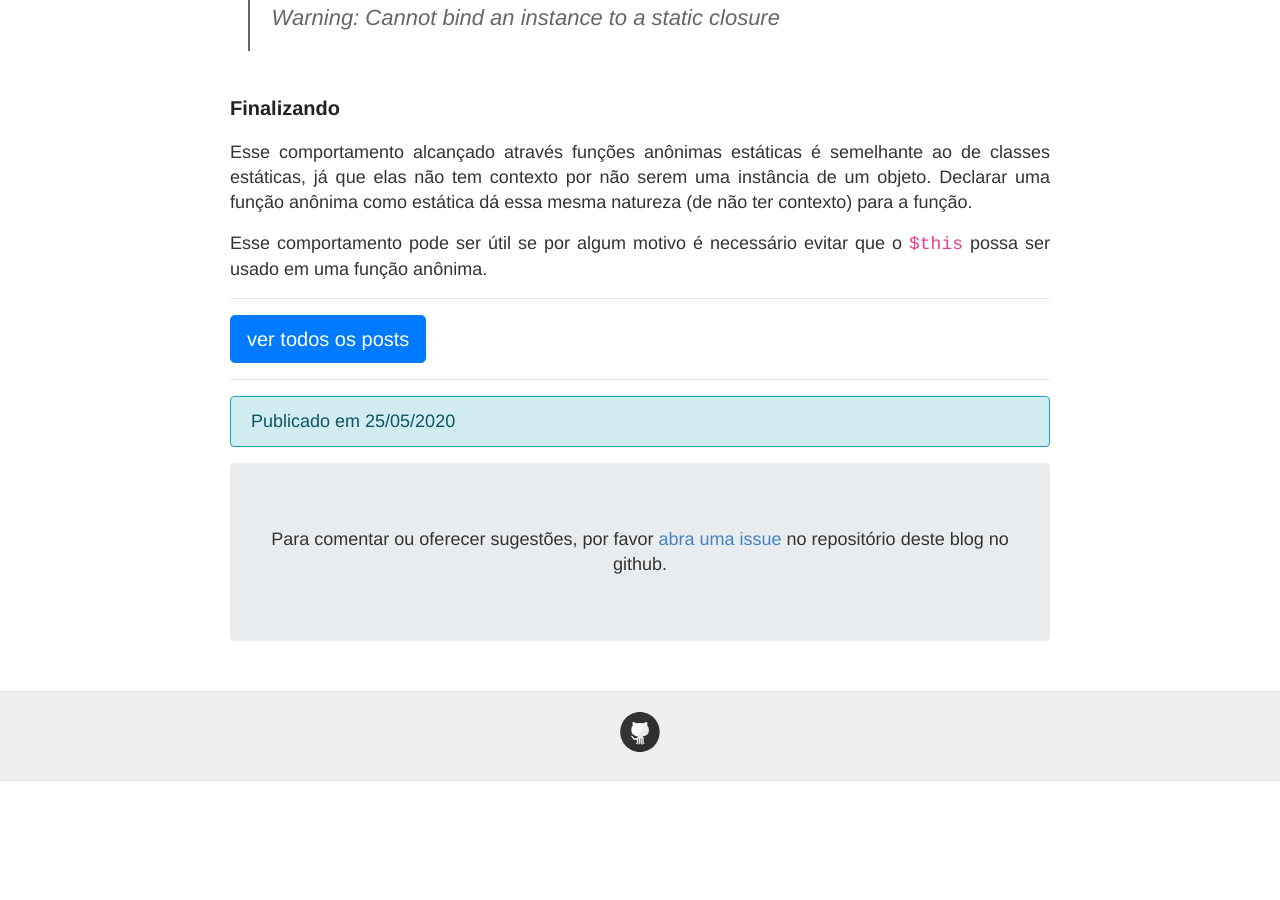
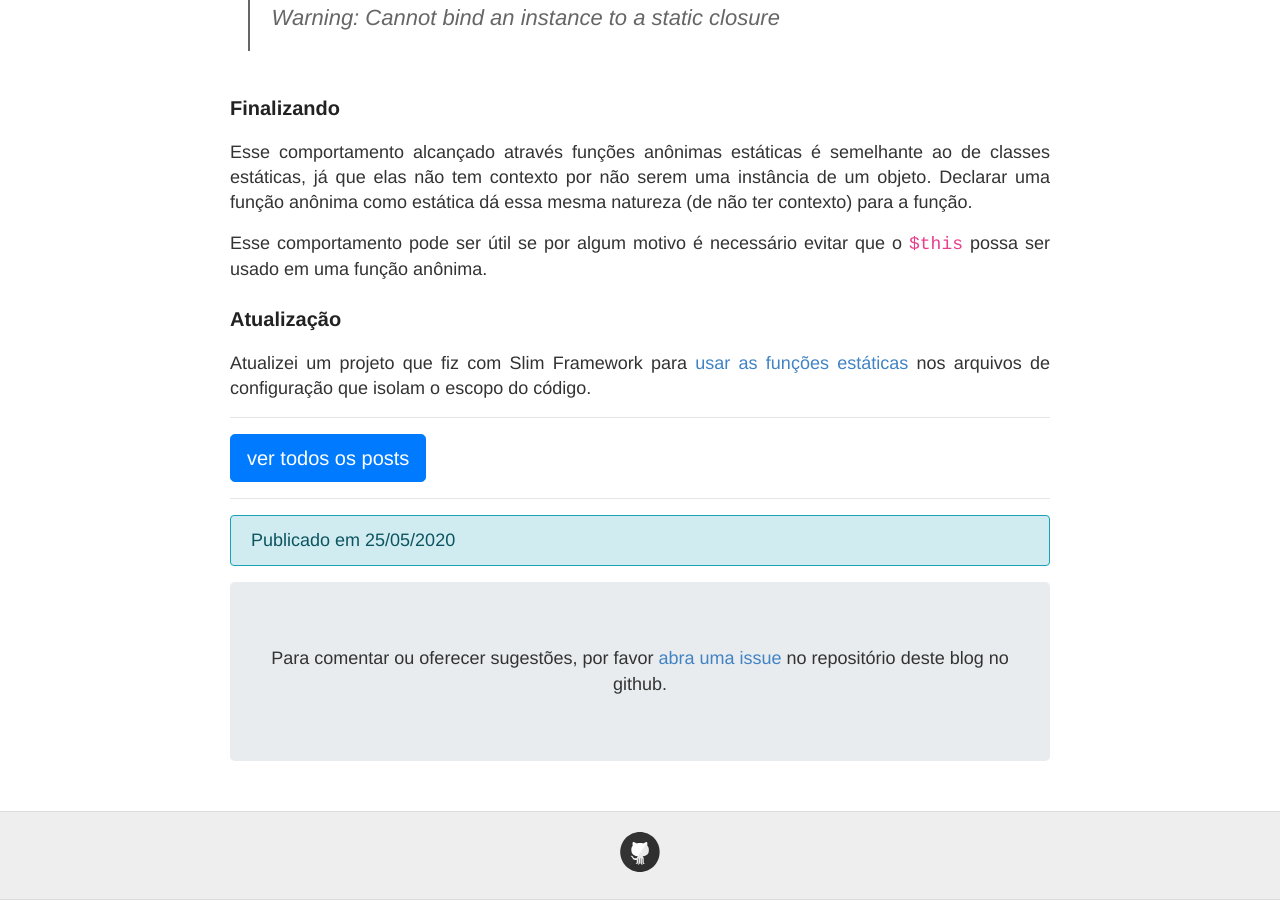
Before and after one commit to raphael-da-silva/raphael-da-silva.github.io, a Jekyll site: the page built from _posts/2020-05-25-static-functions.md, in a window 1280 px wide and 900 px high, scrolled down 2264 px. Built offline with Jekyll 4.4.1, drawn with Linux system fonts in a browser that asks for light colours; nearby versions of some CDN libraries; before the commit the page ends 3045 px from its top, so only the background shows below that.

Commit message:
Atualização no post

```diff
--- a/_posts/2020-05-25-static-functions.md
+++ b/_posts/2020-05-25-static-functions.md
@@ -79,3 +79,7 @@ Ao executar o código acima, o erro a seguir aparece por conta da função anôn
 Esse comportamento alcançado através funções anônimas estáticas é semelhante ao de classes estáticas, já que elas não tem contexto por não serem uma instância de um objeto. Declarar uma função anônima como estática dá essa mesma natureza (de não ter contexto) para a função.
 
 Esse comportamento pode ser útil se por algum motivo é necessário evitar que o `$this` possa ser usado em uma função anônima.
+
+### Atualização
+
+Atualizei um projeto que fiz com Slim Framework para [usar as funções estáticas](https://github.com/raphael-da-silva/frases-de-filmes/commit/fe354880b55b867bed337c5dfe60f98f18d01068) nos arquivos de configuração que isolam o escopo do código.
```
